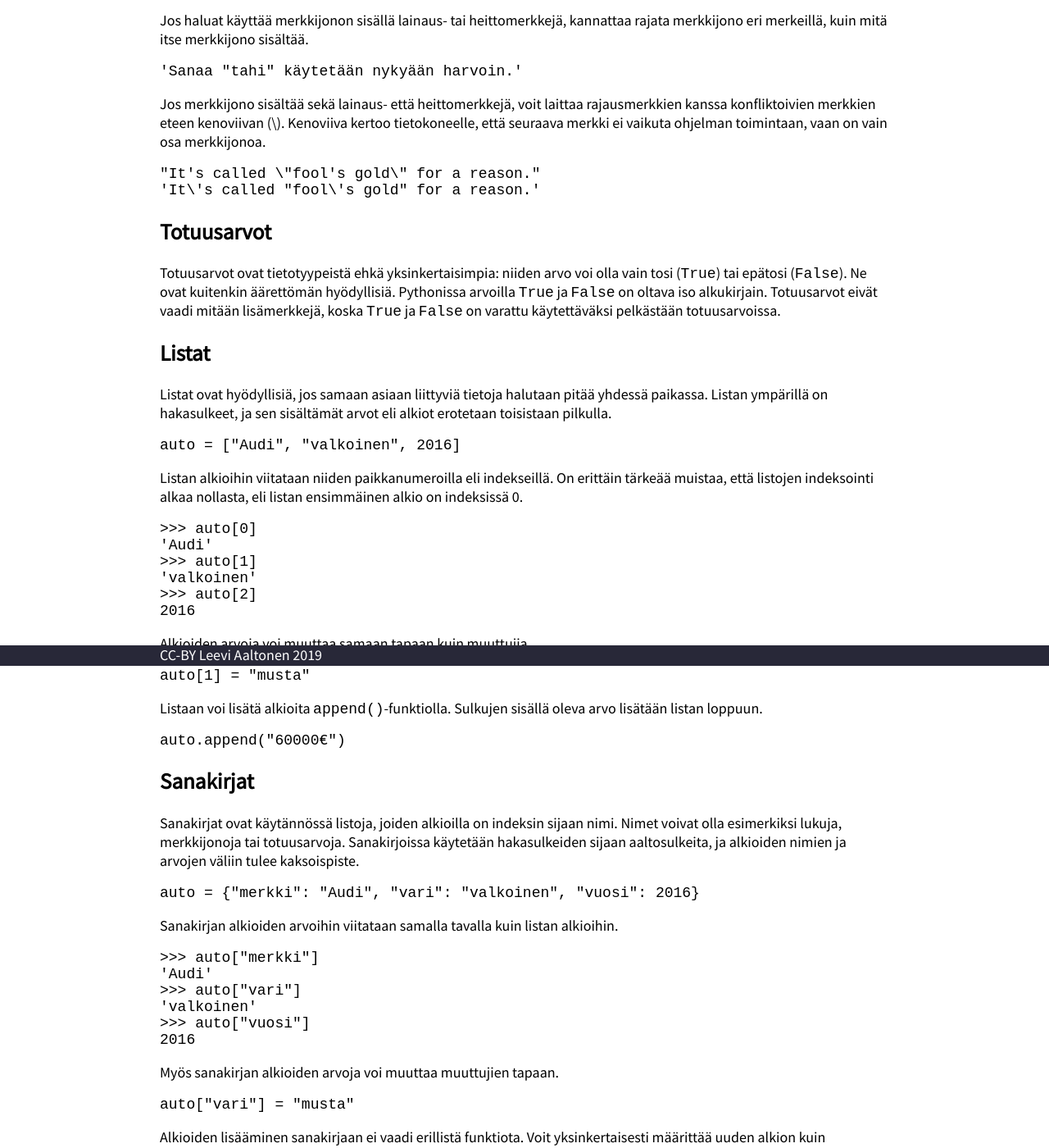
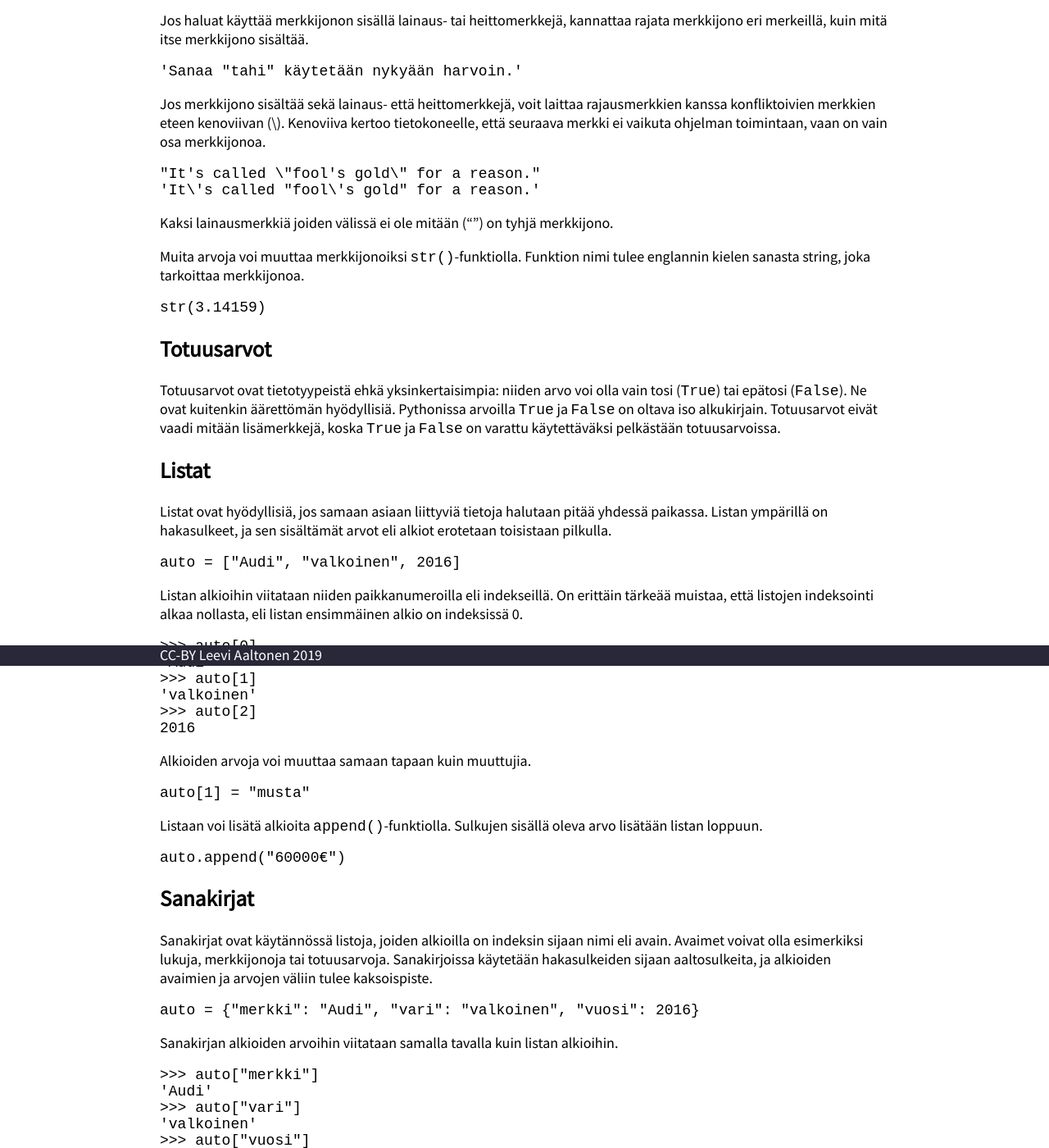
Before and after one commit to Lewskl/paittoni, a Jekyll site: the page built from ohje/tietotyypit/index.md, in a window 1280 px wide and 1400 px high, scrolled down 588 px. Shown: the whole window at 82% size. Built offline with Jekyll 4.4.1, drawn with Linux system fonts in a browser that asks for light colours; our own code applies the rules of GitHub Pages for plain Markdown files; some of the changed text lies outside the part shown.

Commit message:
updated tutorials

```diff
--- a/ohje/tietotyypit/index.md
+++ b/ohje/tietotyypit/index.md
@@ -26,6 +26,12 @@ Jos merkkijono sisältää sekä lainaus- että heittomerkkejä, voit laittaa ra
 
     "It's called \"fool's gold\" for a reason."
     'It\'s called "fool\'s gold" for a reason.'
+
+Kaksi lainausmerkkiä joiden välissä ei ole mitään ("") on tyhjä merkkijono.
+
+Muita arvoja voi muuttaa merkkijonoiksi `str()`-funktiolla. Funktion nimi tulee englannin kielen sanasta string, joka tarkoittaa merkkijonoa.
+
+    str(3.14159)
 
 ## Totuusarvot
 
@@ -56,7 +62,7 @@ Listaan voi lisätä alkioita `append()`-funktiolla. Sulkujen sisällä oleva ar
 
 ## Sanakirjat
 
-Sanakirjat ovat käytännössä listoja, joiden alkioilla on indeksin sijaan nimi. Nimet voivat olla esimerkiksi lukuja, merkkijonoja tai totuusarvoja. Sanakirjoissa käytetään hakasulkeiden sijaan aaltosulkeita, ja alkioiden nimien ja arvojen väliin tulee kaksoispiste.
+Sanakirjat ovat käytännössä listoja, joiden alkioilla on indeksin sijaan nimi eli avain. Avaimet voivat olla esimerkiksi lukuja, merkkijonoja tai totuusarvoja. Sanakirjoissa käytetään hakasulkeiden sijaan aaltosulkeita, ja alkioiden avaimien ja arvojen väliin tulee kaksoispiste.
 
     auto = {"merkki": "Audi", "vari": "valkoinen", "vuosi": 2016}
 
```
Also changed, not shown: other parts of ohje/tietotyypit/index.md (+1 -1 lines), ohje/input/index.md (+1 -1 lines), ohje/matematiikka/index.md (+3 -3 lines), ohje/muuttujat/index.md (+1 -1 lines), ohje/tulostaminen/index.md (+1 -1 lines).
